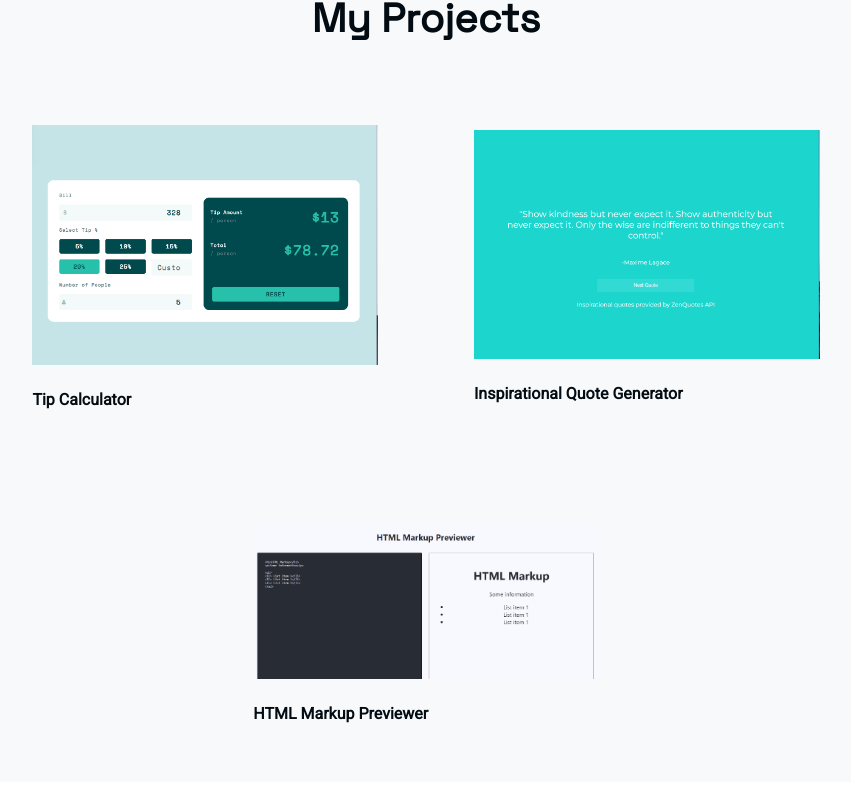
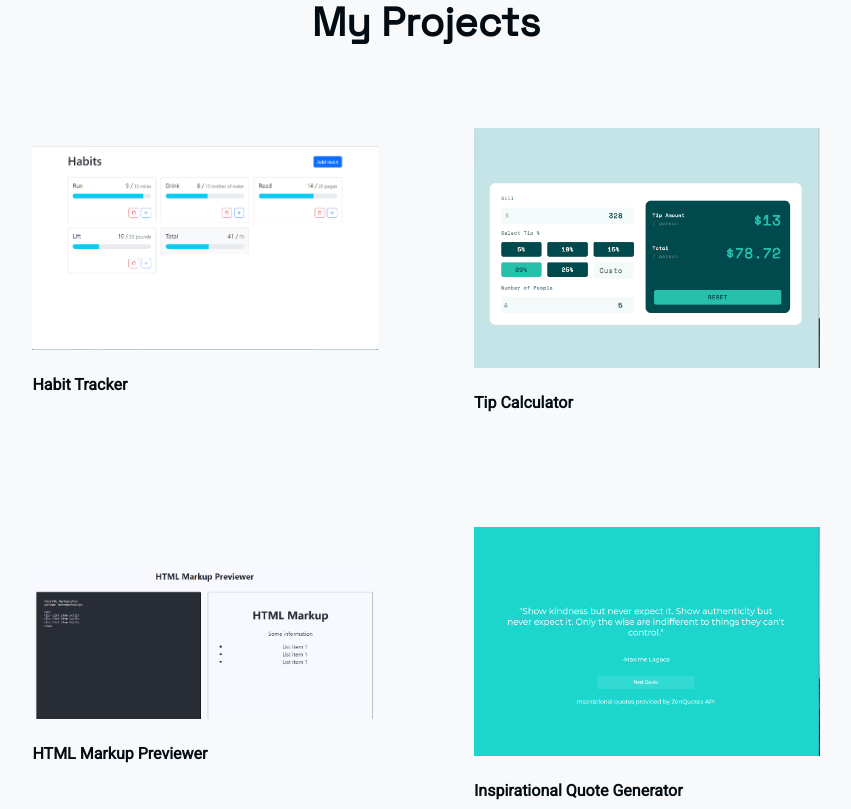
Before and after one commit to Christina113-code/Portfolio, a React (Create React App) app: page / in a window 1280 px wide. Shown: the part 1551-2360 px from the top of the page, without its empty margins (214-1065 px from the left). Built offline with nearby package versions, Linux system fonts and the light colour scheme; a web font is replaced by a local one.

Commit message:
added project

```diff
--- a/src/App.css
+++ b/src/App.css
@@ -14,7 +14,7 @@ html, *{
   --fs-lg:3.125rem;
   --fs-m: 1.8rem;
   --fs-sm:.938rem;
-  --section-padding:1.5rem;
+  --section-padding:1.7rem;
 }
 /* GLobal */
 body{
--- a/src/Sections/Projects.js
+++ b/src/Sections/Projects.js
@@ -3,24 +3,31 @@ import img from '../imgs/heroimg2.svg';
 import calc from '../imgs/tip-calc-screenshot.png';
 import quote from '../imgs/quote.png';
 import html from '../imgs/html.png';
+import habits from '../imgs/habit.png'
 const Projects = () => {
   return (
     <div className="projects section" id='projects'>
       <h2>My Projects</h2>
       <div className="project-container">
+      <div className="project">
+            <a className="proj-img" href="https://christina113-code.github.io/habit-tracker/"target={"_blank"}rel="noreferrer"><img alt="Habit Tracker"src={habits}/></a>
+            <a className="proj-img" href="https://christina113-code.github.io/habit-tracker/"target={"_blank"}rel="noreferrer">Habit Tracker</a>
+          </div>
           <div className="project">
             <a className="proj-img"href="https://christina113-code.github.io/tip-calculator/" target={"_blank"}rel="noreferrer"><img alt="tip calculator"src={calc}/></a>
             <a className="proj-img" href="https://christina113-code.github.io/tip-calculator/" target={"_blank"}rel="noreferrer">Tip Calculator</a>
 
           </div>
+
+          <div className="project">
+            <a className="proj-img" href="https://christina113-code.github.io/HTML-Markup-Previewer/"target={"_blank"}rel="noreferrer"><img alt="HTML Markup Previewer"src={html}/></a>
+            <a className="proj-img" href="https://christina113-code.github.io/HTML-Markup-Previewer/"target={"_blank"}rel="noreferrer">HTML Markup Previewer</a>
+          </div>
           <div className="project">
             <a className="proj-img" href="https://christina113-code.github.io/Random-Quote-Machine/"target={"_blank"}rel="noreferrer"><img alt="Quote generator"src={quote}/></a>
             <a className="proj-img" href="https://christina113-code.github.io/Random-Quote-Machine/"target={"_blank"}rel="noreferrer">Inspirational Quote Generator</a>
           </div>
-          <div className="project">
-            <a className="proj-img" href="https://christina113-code.github.io/HTML-Markup-Previewer/"target={"_blank"}rel="noreferrer"><img alt="HTML Markup Previewer"src={html}/></a>
-            <a className="proj-img" href="https://christina113-code.github.io/HTML-Markup-Previewer/"target={"_blank"}rel="noreferrer">HTML Markup Previewer</a>
-          </div>
+
 
       </div>
     </div>
```
Also changed, not shown: src/imgs/habit.png (added).
